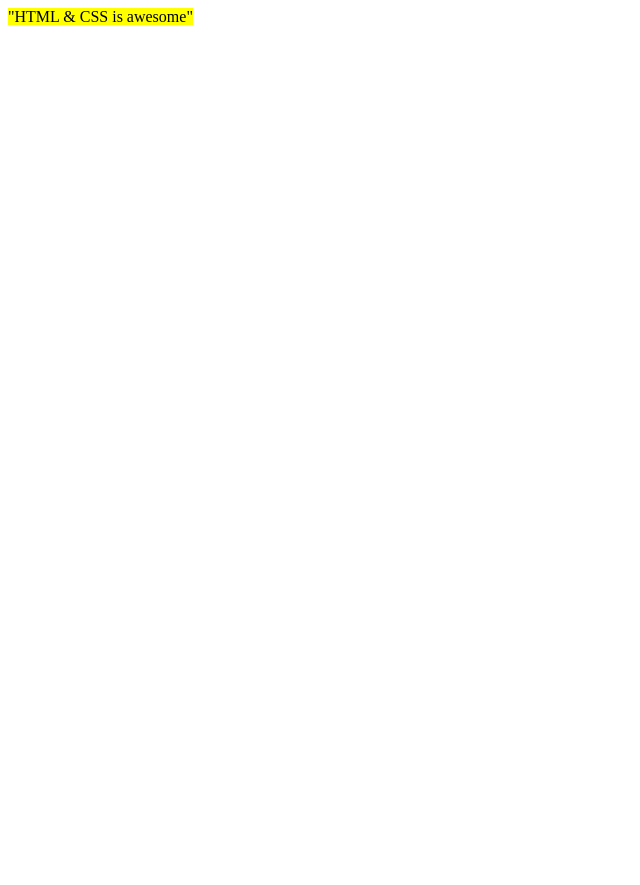
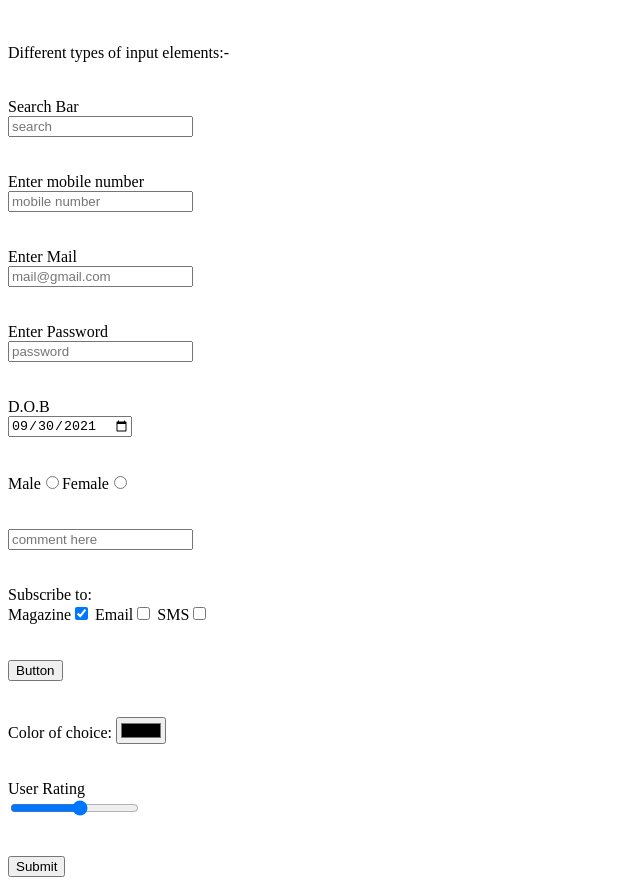
Before and after one commit to Jjlp21/HWDay11-Q11, a plain HTML site: page index.html in a window 1280 px wide. Shown: the whole page, without its empty margins (0-640 px from the left). Before the commit the page ends 800 px from the top, so only its background shows below. Drawn offline with Linux system fonts and the light colour scheme.

Commit message:
first commit

```diff
--- a/index.html
+++ b/index.html
@@ -1,3 +1,4 @@
+
 <!DOCTYPE html>
 <html lang="en">
 
@@ -5,11 +6,55 @@
     <meta charset="UTF-8">
     <meta http-equiv="X-UA-Compatible" content="IE=edge">
     <meta name="viewport" content="width=device-width, initial-scale=1.0">
-    <title>Document</title>
+    <title>input elements</title>
 </head>
 
 <body>
-    <mark> "HTML & CSS is awesome"</mark>
+
+    <br>
+    <br>
+    Different types of input elements:-
+    <br>
+    <br>
+    <br>
+
+    <div>Search Bar <br><input type="search" placeholder="search"></div> <br> <br>
+
+
+    <div>Enter mobile number <br><input type="number" required minlength="10" maxlength="10" placeholder="mobile number"></div> <br> <br>
+
+
+
+    <div>Enter Mail<br><input type="email" placeholder="mail@gmail.com" required></div> <br> <br>
+
+
+    <div>Enter Password<br><input type="password" id="pass" placeholder="password" minlength="8" required></div> <br> <br>
+
+
+    <div>D.O.B <br> <input type="date" value="2021-09-30"></div> <br> <br>
+
+
+    <div>Male<input type="radio" name="radio">Female<input type="radio" name="radio"></div> <br> <br>
+
+
+    <div><input type="textarea" required minlength="4" maxlength="8" placeholder="comment here"></div> <br> <br>
+
+    Subscribe to:
+    <div>Magazine<input type="checkbox" checked> Email<input type="checkbox" > SMS<input type="checkbox" ></div> <br> <br>
+
+
+    <div> <input type="button" value="Button"></div> <br> <br>
+
+
+    <div>Color of choice: <input type="color"></div> <br> <br>
+
+
+    <div>User Rating <br><input type="range" min="0" max="11"></div> <br> <br>
+
+
+    <div> <input type="submit" value="Submit"></div>
+
+
 </body>
 
 </html>
```
